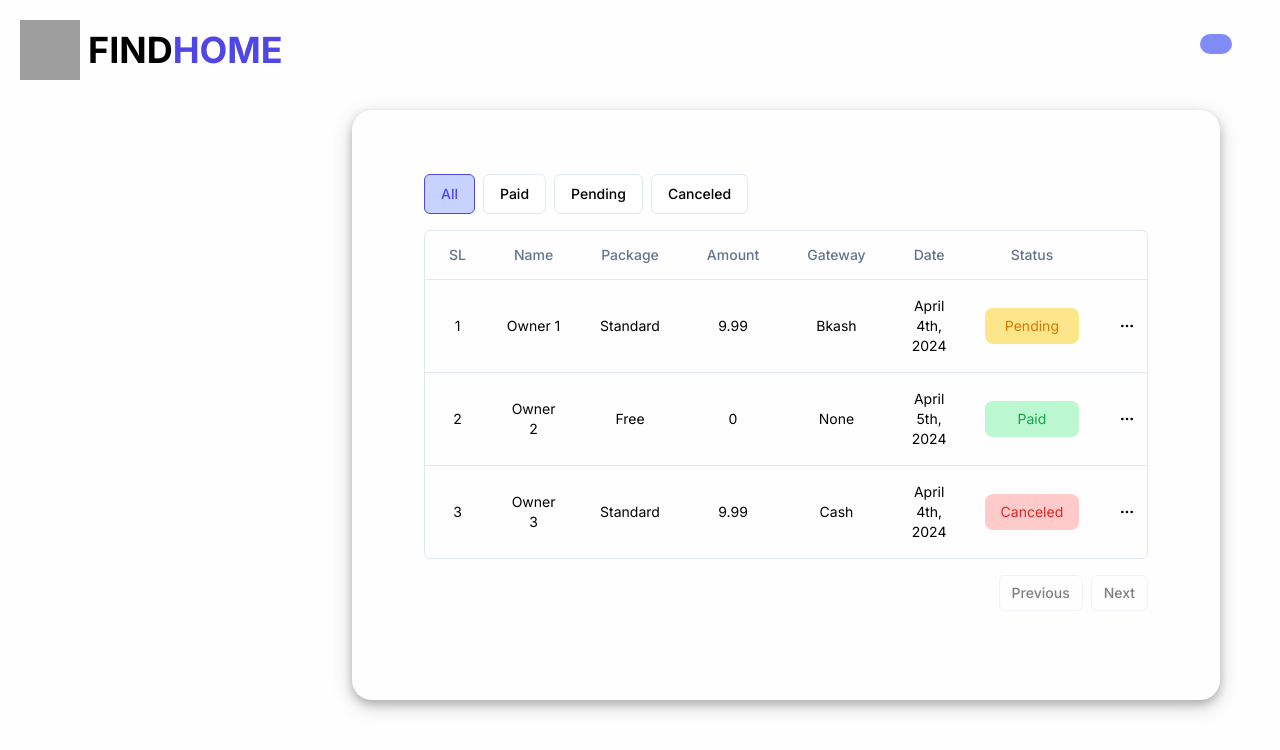
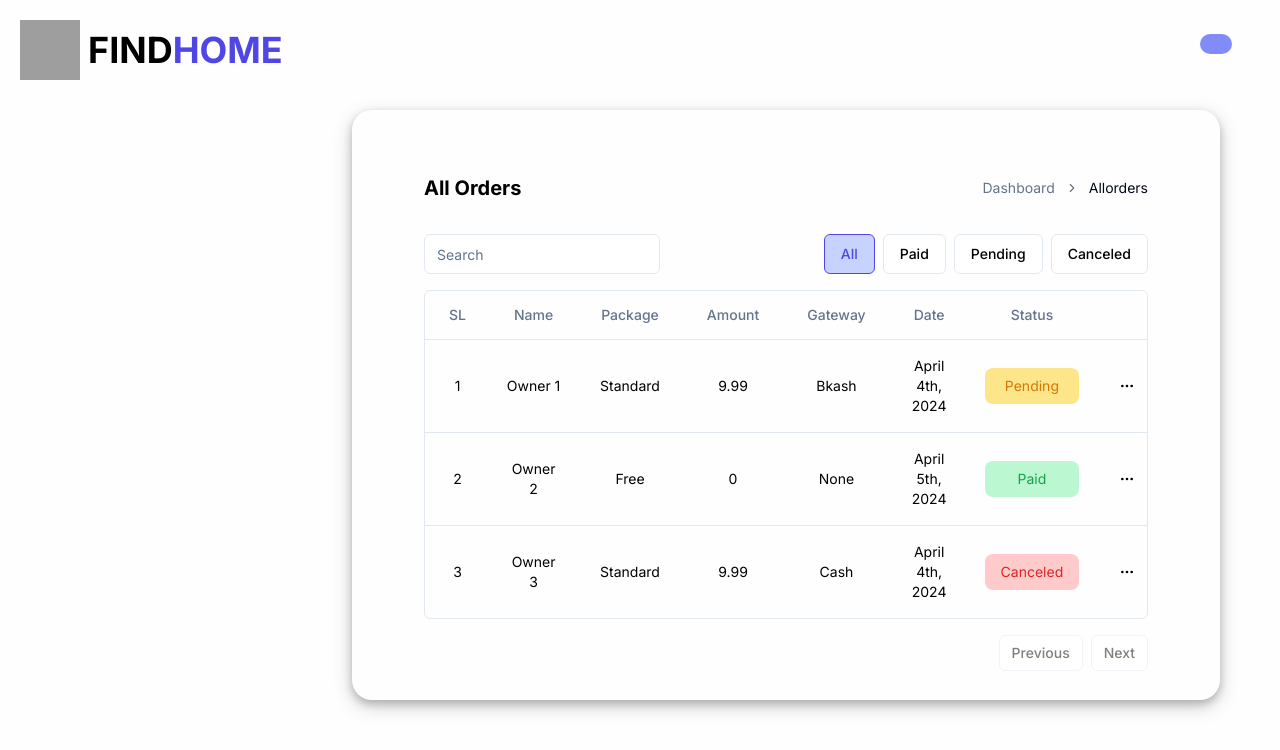
Before and after one commit to Sayed-Rafiul-Islam/realstate-dashboard-frontend, a Next.js app: page /allorders in a window 1280 px wide. Shown: the top 750 px of the page. Built offline with nearby package versions, Linux system fonts and the light colour scheme; no server answers; sample sign-in values are in the browser's storage; grey boxes are pictures that could not be loaded.

Commit message:
filtering procedure updated and pathname added

```diff
--- a/app/(root)/(routes)/(admin)/allorders/components/client.tsx
+++ b/app/(root)/(routes)/(admin)/allorders/components/client.tsx
@@ -31,40 +31,7 @@ import { Button } from "@/components/ui/button"
 // import { SellRecords } from "@/components/ui/sellrecords-table"
 
 export const OrdersClient : React.FC<OrdersClientProps> = ({data}) => {
-
-
-
-
-    const [orders, setOrders] = useState(data)
-    const [filter, setFilter] = useState("All")
-
-    useEffect(()=>{
-        if (filter === "All") {
-            setOrders(data)
-        } else {
-            const temp = data.filter(({status})=> status === filter)
-            setOrders(temp)
-        }
-
-    },[filter,data])
-
-
-
-
-
-    // const handleDelete = async (id : number) => {
-    //     const res = await fetch(`https://pos.inspiredinteriorbd.com/api/sellRecords?sell_id=${id}`, {
-    //       method : "DELETE"
-    //     })
-    //     const status = res.status
-    //     if (status === 200) {
-    //         toast.success(`Row removed permenantly !`)
-    //         const updatedTable = records.filter(({sell_id}) => id !== sell_id)
-    //         setRecords(updatedTable)
-    //       setUpdate(!update)
-    //     }
-    // }
-
+    const filters = ['','Paid',"Pending","Canceled"]
 
     // ---------------------------------------------------------------------------------------------
     // anti hydration
@@ -78,18 +45,9 @@ export const OrdersClient : React.FC<OrdersClientProps> = ({data}) => {
     if (!isMounted) {
         return null
     }
-
-
-
     return (
         <>
-            <div className="flex gap-2 flex-wrap">
-              <Button className={`${filter === "All" && "bg-indigo-200 text-indigo-600 border border-indigo-600"}`} onClick={()=>setFilter('All')} variant='outline'>All</Button>
-              <Button className={`${filter === "Paid" && "bg-green-200 text-green-600 border border-green-600"}`} onClick={()=>setFilter('Paid')} variant='outline'>Paid</Button>
-              <Button className={`${filter === "Pending" && "bg-amber-200 text-amber-600 border border-amber-600"}`} onClick={()=>setFilter('Pending')} variant='outline'>Pending</Button>
-              <Button className={`${filter === "Canceled" && "bg-red-200 text-red-600 border border-red-600"}`} onClick={()=>setFilter('Canceled')} variant='outline'>Canceled</Button>
-            </div>
-            <OrdersDataTable columns={columns} data={orders} />
+            <OrdersDataTable filters={filters} searchKey="name" columns={columns} data={data} />
             <Toaster />
         </>
     )
--- a/app/(root)/(routes)/(admin)/allorders/page.tsx
+++ b/app/(root)/(routes)/(admin)/allorders/page.tsx
@@ -4,6 +4,7 @@ import { OrderProps, OrderReducersProps } from "@/types";
 import { useSelector } from "react-redux";
 import { format } from 'date-fns'
 import { OrdersClient } from "./components/client";
+import Pathname from "@/components/pathname";
 
 const AllOrders = () => {
 
@@ -32,6 +33,10 @@ const AllOrders = () => {
     return (
         <div className="flex-col">
         <div className="flex-1 p-8 pt-6 space-y-4">
+        <div className="flex justify-between items-center">
+                <h1 className="font-bold text-xl">All Orders</h1>
+                <Pathname />
+            </div>
             <OrdersClient data={formattedOrders} />
         </div>
 
--- a/app/(root)/(routes)/(admin)/packages/page.tsx
+++ b/app/(root)/(routes)/(admin)/packages/page.tsx
@@ -3,6 +3,7 @@
 import { PackageProps, PackagesReducersProps } from "@/types";
 import { useSelector } from "react-redux";
 import { PackagesClinet } from "./components/client";
+import Pathname from "@/components/pathname";
 
 const Packages = () => {
 
@@ -33,6 +34,10 @@ const Packages = () => {
     return (
         <div className="flex-col">
         <div className="flex-1 p-8 pt-6 space-y-4">
+            <div className="flex justify-between items-center">
+                <h1 className="font-bold text-xl">All Packages</h1>
+                <Pathname />
+            </div>
             <PackagesClinet data={formattedPackages} />
         </div>
 
--- a/components/dashboard/admin-dashboard.tsx
+++ b/components/dashboard/admin-dashboard.tsx
@@ -1,5 +1,5 @@
 "use client"
-import { Home, UserRound, UsersRound, Warehouse } from "lucide-react";
+import { ArrowRight, Home, UserRound, UsersRound, Warehouse } from "lucide-react";
 import Summery from "../summery";
 import './dashboard.css'
 import { useSelector } from "react-redux";
@@ -58,13 +58,13 @@ const AdminDashboard = () => {
                 <div className="w-1/2 bg-gray-100 py-10 px-4 rounded-lg">
                     <h2 className="font-semibold text-xl mb-4">Orders</h2>
                     <ThreeOrdersClient data={threeOrders} />
-                    <Button onClick={()=>router.push('/allorders')} className="w-full mt-5" variant='outline'>See All</Button>
+                    <Button onClick={()=>router.push('/allorders')} className="w-full mt-5" variant='outline'>See All <ArrowRight className="ml-4" size={15} /></Button>
                 </div>
                 {/* packages  */}
                 <div className="w-1/2 bg-gray-100 py-10 px-4 rounded-lg">
                     <h2 className="font-semibold text-xl mb-4">Packages</h2>
                     <ThreePackagesClient data={threePackages} />
-                    <Button onClick={()=>router.push('/packages')} className="w-full mt-5" variant='outline'>See All</Button>
+                    <Button onClick={()=>router.push('/packages')} className="w-full mt-5" variant='outline'>See All <ArrowRight className="ml-4" size={15} /></Button>
                 </div>
             </div>
         </div>
--- /dev/null
+++ b/components/pathname.tsx
@@ -0,0 +1,58 @@
+"use client"
+import {
+    Breadcrumb,
+    BreadcrumbItem,
+    BreadcrumbLink,
+    BreadcrumbList,
+    BreadcrumbPage,
+    BreadcrumbSeparator,
+  } from "@/components/ui/breadcrumb"
+import Link from "next/link";
+import { usePathname } from "next/navigation";
+
+
+const Pathname = () => {
+    const pathname = usePathname().split("/").slice(1)
+    // console.log(pathname)
+
+
+    // const x = '/dashboard/shop/here'.split("/")
+    // const y = x.slice(1)
+    return (
+        <div>
+            <Breadcrumb>
+                <BreadcrumbList>
+                    <BreadcrumbItem>
+                        <Link prefetch href='/'>Dashboard</Link>
+                    </BreadcrumbItem>
+                    <BreadcrumbSeparator />
+                    {
+                        pathname.map((z,index) => {
+                            if (pathname.length -1 === index) {
+                                return (
+                                    <BreadcrumbItem>
+                                        <BreadcrumbPage>{z[0].toUpperCase()+z.slice(1)}</BreadcrumbPage>
+                                    </BreadcrumbItem>
+                                )
+                            } else {
+                                return (
+                                    <>
+                                        <BreadcrumbItem>
+                                            <Link prefetch href={`/${z}`}>{z[0].toUpperCase()+z.slice(1)}</Link>
+                                        </BreadcrumbItem>
+                                        <BreadcrumbSeparator />
+                                    </>
+                                )
+                            }
+
+
+                        })
+                    }
+                </BreadcrumbList>
+            </Breadcrumb>
+
+        </div>
+     );
+}
+
+export default Pathname;
--- /dev/null
+++ b/components/ui/breadcrumb.tsx
@@ -0,0 +1,115 @@
+import * as React from "react"
+import { Slot } from "@radix-ui/react-slot"
+import { ChevronRight, MoreHorizontal } from "lucide-react"
+
+import { cn } from "@/lib/utils"
+
+const Breadcrumb = React.forwardRef<
+  HTMLElement,
+  React.ComponentPropsWithoutRef<"nav"> & {
+    separator?: React.ReactNode
+  }
+>(({ ...props }, ref) => <nav ref={ref} aria-label="breadcrumb" {...props} />)
+Breadcrumb.displayName = "Breadcrumb"
+
+const BreadcrumbList = React.forwardRef<
+  HTMLOListElement,
+  React.ComponentPropsWithoutRef<"ol">
+>(({ className, ...props }, ref) => (
+  <ol
+    ref={ref}
+    className={cn(
+      "flex flex-wrap items-center gap-1.5 break-words text-sm text-muted-foreground sm:gap-2.5",
+      className
+    )}
+    {...props}
+  />
+))
+BreadcrumbList.displayName = "BreadcrumbList"
+
+const BreadcrumbItem = React.forwardRef<
+  HTMLLIElement,
+  React.ComponentPropsWithoutRef<"li">
+>(({ className, ...props }, ref) => (
+  <li
+    ref={ref}
+    className={cn("inline-flex items-center gap-1.5", className)}
+    {...props}
+  />
+))
+BreadcrumbItem.displayName = "BreadcrumbItem"
+
+const BreadcrumbLink = React.forwardRef<
+  HTMLAnchorElement,
+  React.ComponentPropsWithoutRef<"a"> & {
+    asChild?: boolean
+  }
+>(({ asChild, className, ...props }, ref) => {
+  const Comp = asChild ? Slot : "a"
+
+  return (
+    <Comp
+      ref={ref}
+      className={cn("transition-colors hover:text-foreground", className)}
+      {...props}
+    />
+  )
+})
+BreadcrumbLink.displayName = "BreadcrumbLink"
+
+const BreadcrumbPage = React.forwardRef<
+  HTMLSpanElement,
+  React.ComponentPropsWithoutRef<"span">
+>(({ className, ...props }, ref) => (
+  <span
+    ref={ref}
+    role="link"
+    aria-disabled="true"
+    aria-current="page"
+    className={cn("font-normal text-foreground", className)}
+    {...props}
+  />
+))
+BreadcrumbPage.displayName = "BreadcrumbPage"
+
+const BreadcrumbSeparator = ({
+  children,
+  className,
+  ...props
+}: React.ComponentProps<"li">) => (
+  <li
+    role="presentation"
+    aria-hidden="true"
+    className={cn("[&>svg]:size-3.5", className)}
+    {...props}
+  >
+    {children ?? <ChevronRight />}
+  </li>
+)
+BreadcrumbSeparator.displayName = "BreadcrumbSeparator"
+
+const BreadcrumbEllipsis = ({
+  className,
+  ...props
+}: React.ComponentProps<"span">) => (
+  <span
+    role="presentation"
+    aria-hidden="true"
+    className={cn("flex h-9 w-9 items-center justify-center", className)}
+    {...props}
+  >
+    <MoreHorizontal className="h-4 w-4" />
+    <span className="sr-only">More</span>
+  </span>
+)
+BreadcrumbEllipsis.displayName = "BreadcrumbElipssis"
+
+export {
+  Breadcrumb,
+  BreadcrumbList,
+  BreadcrumbItem,
+  BreadcrumbLink,
+  BreadcrumbPage,
+  BreadcrumbSeparator,
+  BreadcrumbEllipsis,
+}
--- a/components/ui/orders-data-table.tsx
+++ b/components/ui/orders-data-table.tsx
@@ -9,7 +9,7 @@ import {
   ColumnFiltersState,
   getFilteredRowModel
 } from "@tanstack/react-table"
-import { useState } from "react"
+import { useEffect, useState } from "react"
 
 
 import {
@@ -25,12 +25,16 @@ import { Input } from "@/components/ui/input"
 
 interface DataTableProps<TData, TValue> {
   columns: ColumnDef<TData, TValue>[]
-  data: TData[]
+  data: TData[],
+  searchKey : string,
+  filters: string[]
 }
 
 export function OrdersDataTable<TData, TValue>({
   columns,
-  data
+  data,
+  searchKey,
+  filters
 }: DataTableProps<TData, TValue>) {
 
     const [columnFilters, setColumnFilters] = useState<ColumnFiltersState>(
@@ -48,9 +52,40 @@ export function OrdersDataTable<TData, TValue>({
         columnFilters
       },
   })
+  const [active, setActive] = useState("")
 
   return (
     <div>
+        <div className="flex flex-row-reverse justify-between items-center">
+            <div className="flex gap-2 flex-wrap">
+                    {
+                        filters.map(z =>
+                            <Button
+                                className={`${active === z && "bg-indigo-200 text-indigo-600 border border-indigo-600"}`}
+                                value={z}
+                                onClick={(e : any)=> {
+                                    table.getColumn("status")?.setFilterValue(e.target.value)
+                                    setActive(z)
+
+                                }}
+                                variant='outline'
+                            >
+                                { z === '' ? "All" : z}
+                            </Button>
+                        )
+                    }
+                </div>
+                <div className="flex items-center py-4">
+                    <Input
+                        placeholder="Search"
+                        value={(table.getColumn(searchKey)?.getFilterValue() as string) ?? ""}
+                        onChange={(event : any) =>
+                            table.getColumn(searchKey)?.setFilterValue(event.target.value)
+                        }
+                        className="max-w-sm"
+                    />
+                </div>
+           </div>
         <div className="rounded-md border flex-wrap">
             <Table className="overflow-scroll">
                 <TableHeader>
```
